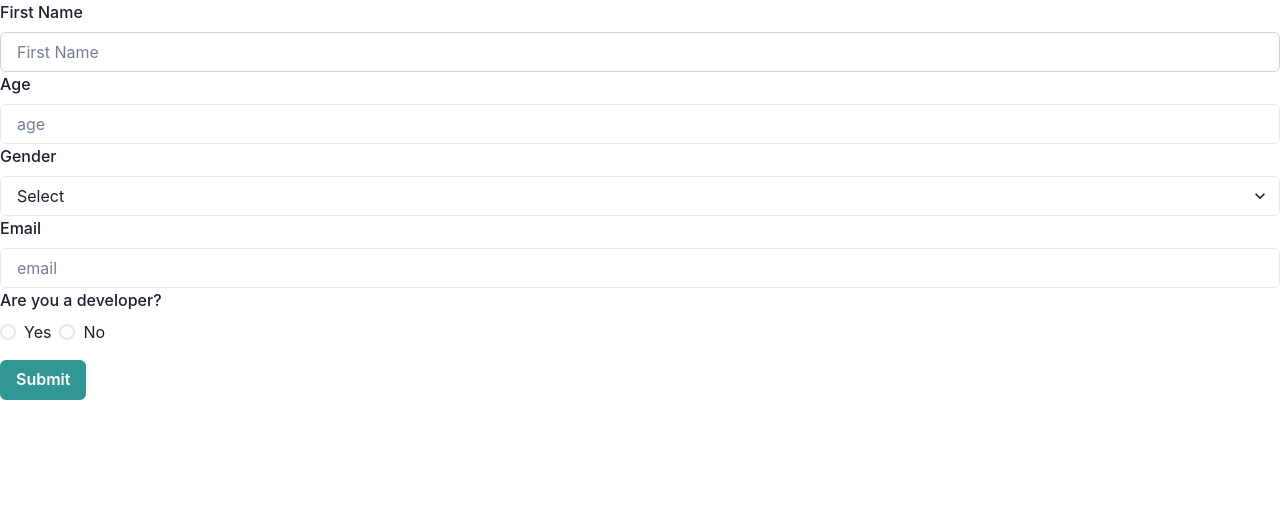
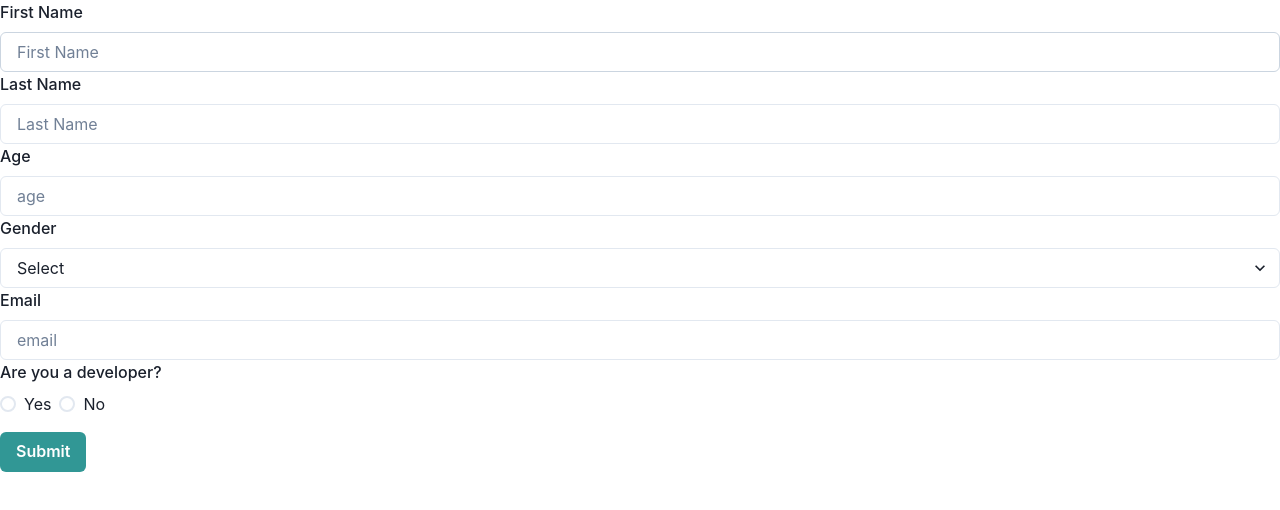
Before and after one commit to jasonluo07/survey-hook-form-json-schema, a React (Vite) app: page / in a window 1280 px wide. Shown: the top 510 px of the page. Built offline with nearby package versions, Linux system fonts and the light colour scheme.

Commit message:
Add last name field

```diff
--- a/src/Components/HookForm.tsx
+++ b/src/Components/HookForm.tsx
@@ -22,6 +22,7 @@ enum GenderEnum {
 const formInputsSchema = yup
   .object({
     firstName: yup.string().required('First Name is required.'),
+    lastName: yup.string().notRequired(),
     age: yup
       .number()
       .positive()
@@ -66,6 +67,12 @@ const HookForm = () => {
         <FormLabel htmlFor="firstName">First Name</FormLabel>
         <Input id="firstName" placeholder="First Name" {...register('firstName')} />
         <FormErrorMessage>{errors.firstName && errors.firstName.message}</FormErrorMessage>
+      </FormControl>
+
+      <FormControl isInvalid={!!errors.lastName}>
+        <FormLabel htmlFor="lastName">Last Name</FormLabel>
+        <Input id="lastName" placeholder="Last Name" {...register('lastName')} />
+        <FormErrorMessage>{errors.lastName && errors.lastName.message}</FormErrorMessage>
       </FormControl>
 
       <FormControl isInvalid={!!errors.age}>
```
